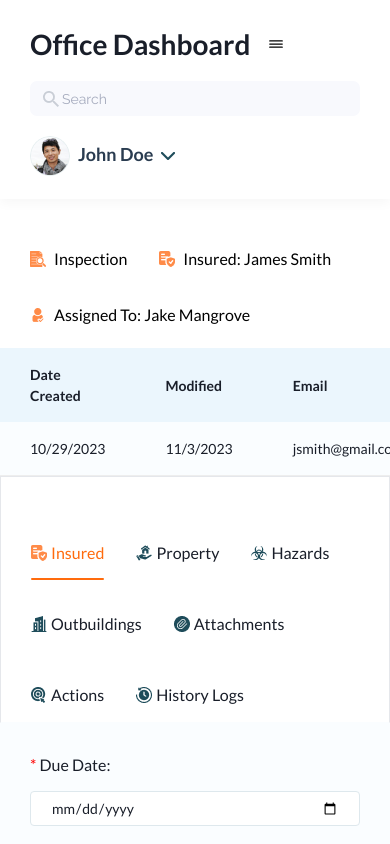
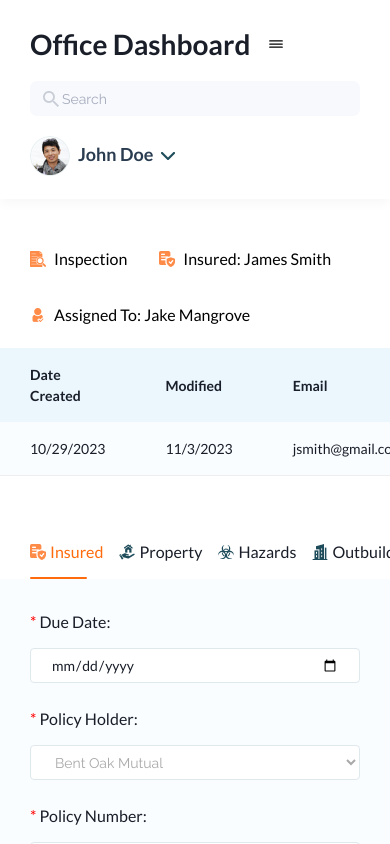
Before and after one commit to nipaaa/quick-silver, a Next.js app: page /dashboard/edit-inspection in a window 390 px wide. Built offline with nearby package versions, Linux system fonts and the light colour scheme.

Commit message:
update responsive

```diff
--- a/src/Components/Inspection/InspectionTab.js
+++ b/src/Components/Inspection/InspectionTab.js
@@ -64,7 +64,7 @@ const InspectionTab = () => {
   ];
   return (
     <div>
-      <div className="inspection_tab flex flex-wrap items-center gap-8 lg:gap-[70px] border border-b-[#fafdff] pt-[64px] pr-[30px] pl-[30px]">
+      <div className="inspection_tab  overflow-x-auto no_scrollbar flex  items-center gap-8 lg:gap-[70px] border-b border-b-[#fafdff] pt-[64px] pr-[30px] pl-[30px]">
         {tabs.map((data, index) => (
           <div
             onClick={() => setActiveTab(index)}
@@ -72,12 +72,14 @@ const InspectionTab = () => {
             className={`flex gap-1 items-center tab   ${
               activeTab === index && "active"
             }`}
-            key={index}>
+            key={index}
+          >
             <Image
+              className="flex-shrink-0"
               src={activeTab === index ? data.activePic : data.pic}
               alt=""
             />
-            <p>{data.title}</p>
+            <p className="whitespace-nowrap">{data.title}</p>
           </div>
         ))}
       </div>
--- a/src/Components/Inspection/InspectionTable.js
+++ b/src/Components/Inspection/InspectionTable.js
@@ -2,7 +2,7 @@ import React from "react";
 
 const InspectionTable = () => {
   return (
-    <div className="overflow-x-auto">
+    <div className="overflow-x-auto no_scrollbar">
       <table className="fs_14">
         <thead>
           <tr  className="text-left">
--- a/src/Components/Inspection/Results.js
+++ b/src/Components/Inspection/Results.js
@@ -16,7 +16,7 @@ const Results = () => {
         className="fs-4 mb-4 text-center">
         Results
       </h2>
-      <div className="overflow-x-auto">
+      <div className="overflow-x-auto no_scrollbar">
         <table className="fs_14">
           <thead>
             <tr className="text-left">
--- a/src/Components/OfficeLocation/Entries.js
+++ b/src/Components/OfficeLocation/Entries.js
@@ -2,7 +2,7 @@ import { officeEntries } from "@/Utils/SidebarElement";
 
 const Entries = () => {
   return (
-    <div className="office_entries overflow-x-auto">
+    <div className="office_entries overflow-x-auto no_scrollbar">
       <table className="fs_14">
         <thead>
           <tr className="text-left">
--- a/src/Components/Shared/Modal/CustomModal.js
+++ b/src/Components/Shared/Modal/CustomModal.js
@@ -11,7 +11,7 @@ const CustomModal = ({
   if (!isOpen) return null;
 
   return (
-    <div className="fixed inset-0 z-50 flex items-center justify-center overflow-x-hidden overflow-y-auto outline-none focus:outline-none">
+    <div className="fixed inset-0 z-50 flex items-center justify-center overflow-x-hidden overflow-y-auto no_scrollbar outline-none focus:outline-none">
       {/* Backdrop */}
       <div className="fixed inset-0 bg-black opacity-50"></div>
 
--- a/src/Components/Shared/Modal/Profile.js
+++ b/src/Components/Shared/Modal/Profile.js
@@ -8,7 +8,7 @@ const Profile = () => {
   const [showPassword, setShowPassword] = useState(false);
   const [showConPassword, setShowConPassword] = useState(false);
   return (
-    <div className="max-w-[697px] w-full">
+    <div className="max-w-[697px] w-full p-2 m-2">
       <div className="flex flex-col justify-center items-center mb-10">
         <Image src={profile} alt="profile" height={101} width={101} />
         <p className="text-[28px] text-[#191E29] font-bold mb-[10px]">
--- a/src/Layout/AuthLayout.js
+++ b/src/Layout/AuthLayout.js
@@ -13,7 +13,7 @@ const AuthLayout = ({ children }) => {
           </div>
           <div></div>
         </div>
-        <div style={{ overflowY: "scroll" }} className=" left_side  h-full">
+        <div style={{ overflowY: "scroll" }} className="no_scrollbar left_side  h-full">
           {children}
         </div>
       </div>
--- a/src/Layout/DashboardLayout.js
+++ b/src/Layout/DashboardLayout.js
@@ -15,7 +15,7 @@ const DashboardLayout = ({ children }) => {
         <Sidebar showSideBar={showSideBar} handleSidebar={handleSidebar} />
       </div>
 
-      <div style={{ overflowY: "auto" }} className="w-full">
+      <div style={{ overflowY: "auto" }} className="no_scrollbar w-full">
         <Header handleSidebar={handleSidebar} />
         {children}
       </div>
--- a/src/styles/globals.css
+++ b/src/styles/globals.css
@@ -510,3 +510,7 @@ span.recharts-legend-item-text {
   font-weight: 600;
   line-height: normal;
 }
+
+.no_scrollbar::-webkit-scrollbar {
+  display: none;
+}
```
